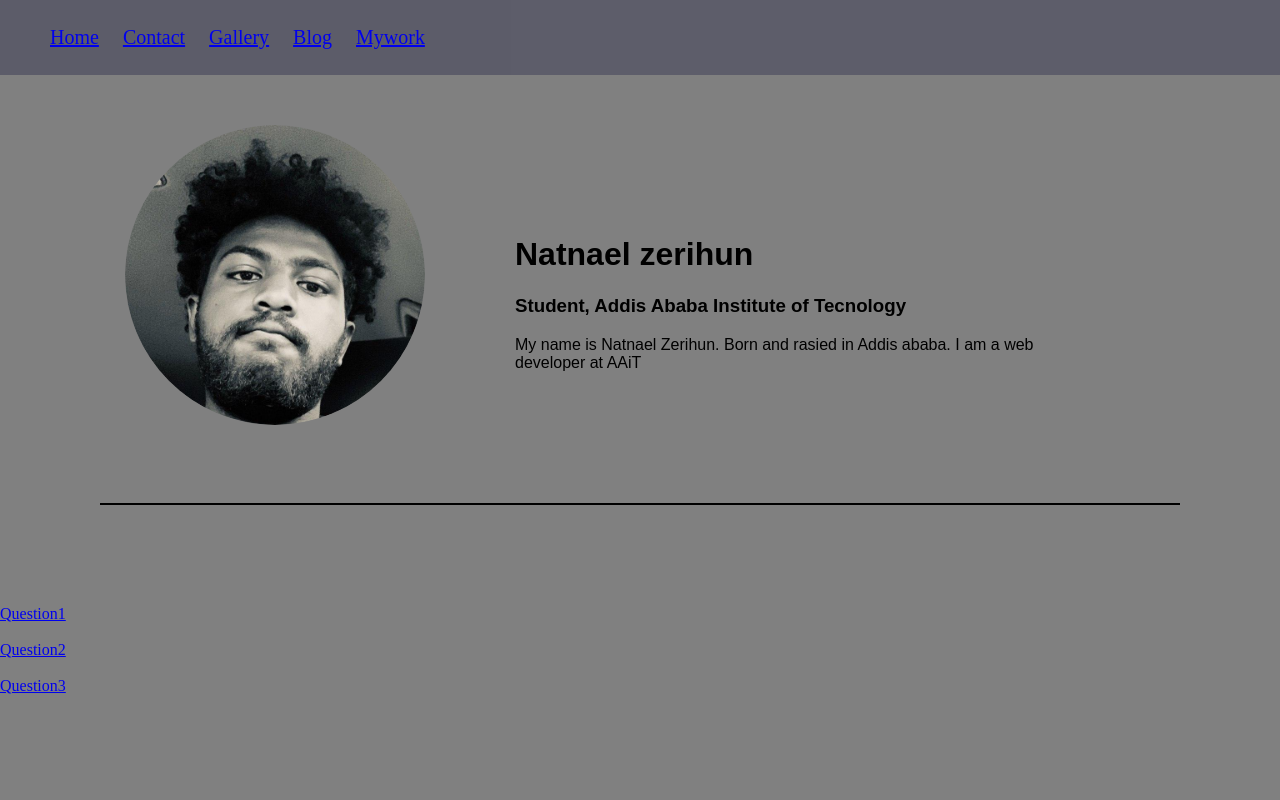
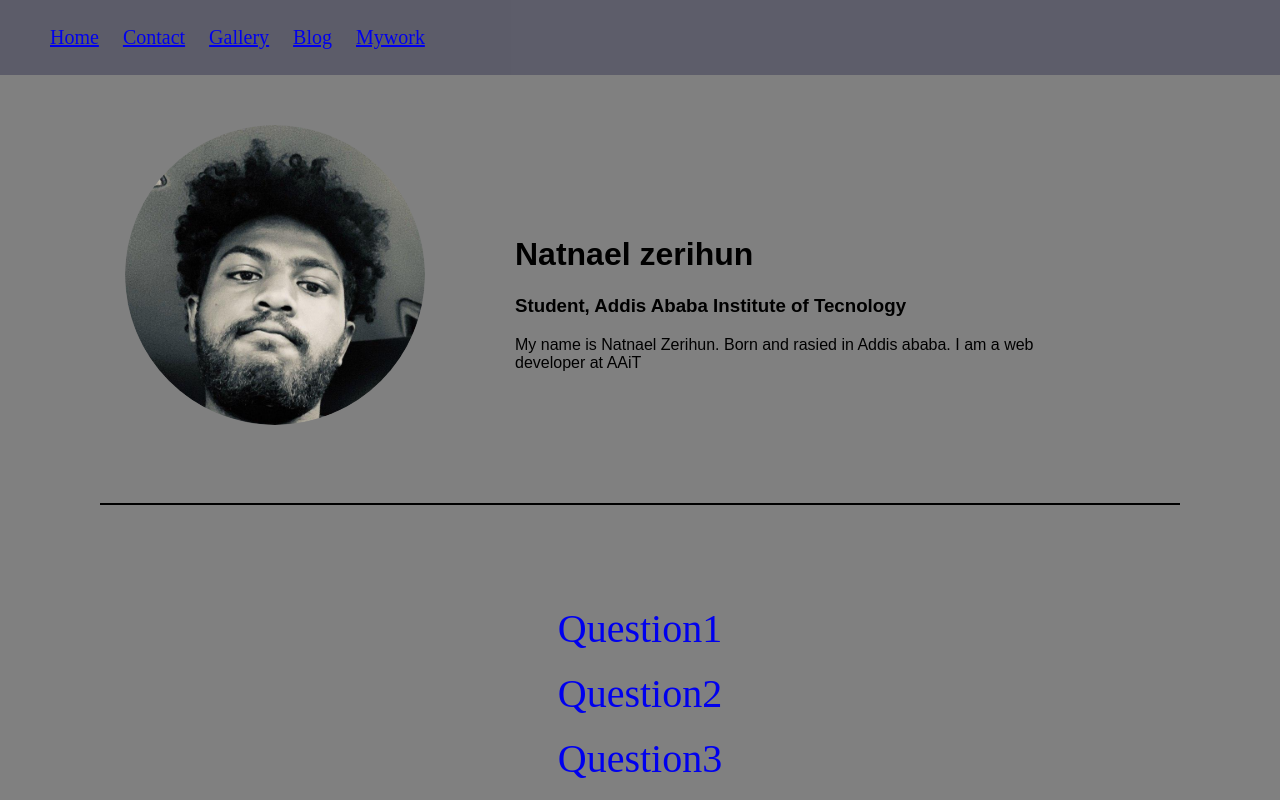
Before and after one commit to Natnael123456/My-cv, a plain HTML site: page Mywork.html in a window 1280 px wide. Drawn offline with Linux system fonts and the light colour scheme.

Commit message:
Updated minor error on Mywork

```diff
--- a/asset/css/style.css
+++ b/asset/css/style.css
@@ -182,3 +182,12 @@ article{
     margin-left: 150px;
 
 }
+.Questions{
+text-align: center;
+
+}
+.Questions > a{
+    text-decoration: none;
+    font-size: 2.5em;
+
+}
```
Also changed, not shown: Mywork.html (+1 -1 lines).
